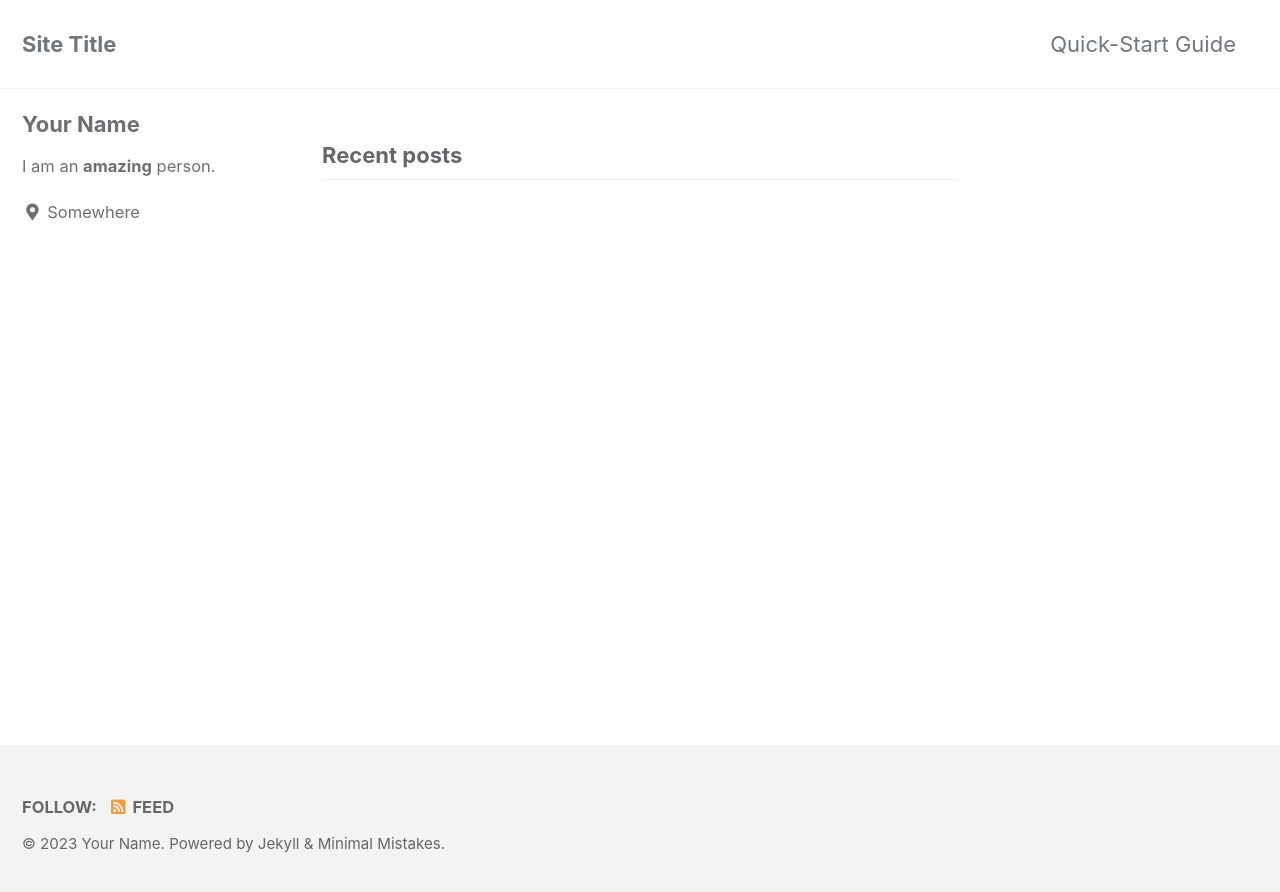
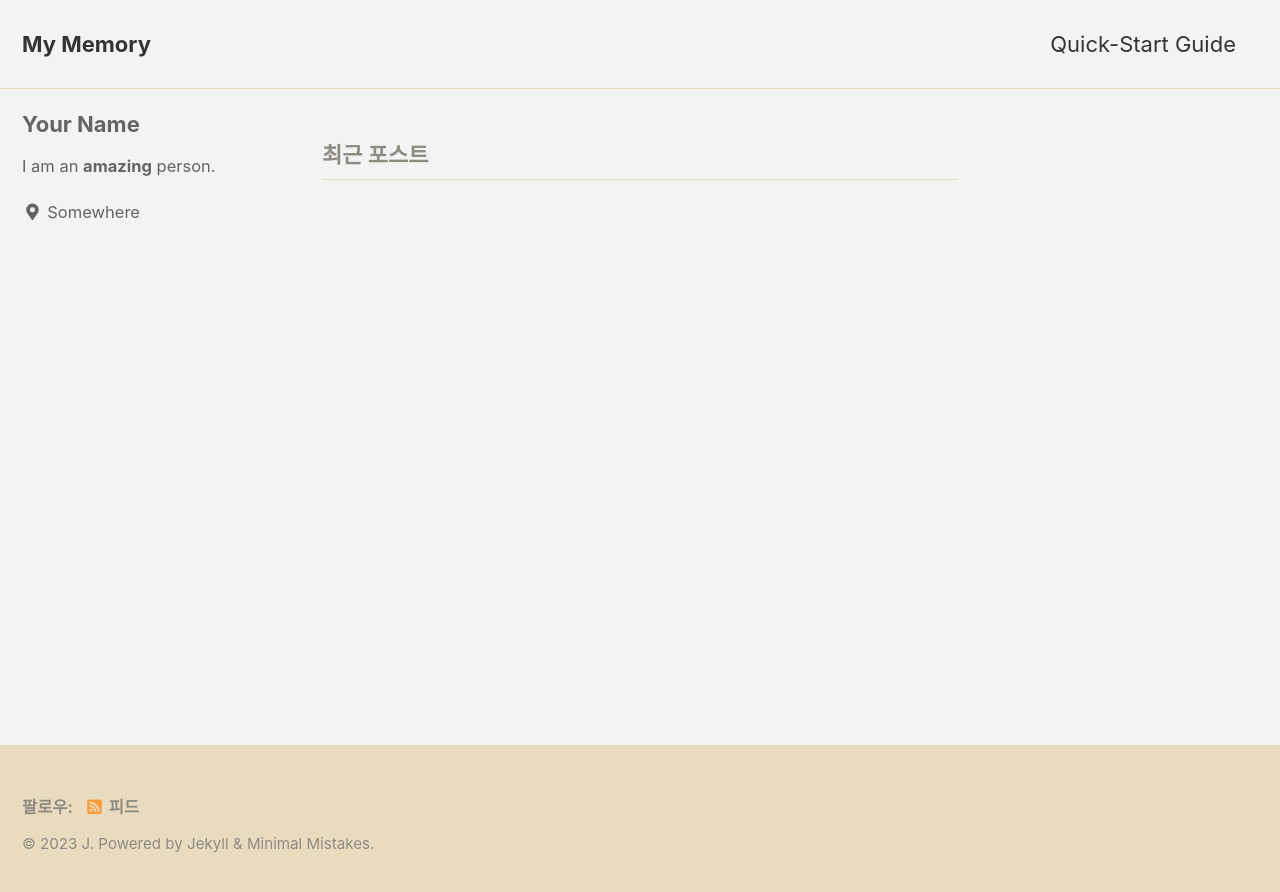
Before and after one commit to DeuxJay/DeuxJay.github.io, a Jekyll site: the page built from index.html, in a window 1280 px wide. Shown: the top 892 px of the page. Built offline with Jekyll 4.4.1, drawn with Linux system fonts in a browser that asks for light colours; cached includes are drawn as plain includes; the list of posts is cut into pages by our own code.

Commit message:
Customizing Blog -1.

```diff
--- a/_config.yml
+++ b/_config.yml
@@ -12,14 +12,14 @@
 
 # theme                  : "minimal-mistakes-jekyll"
 # remote_theme           : "mmistakes/minimal-mistakes"
-minimal_mistakes_skin    : "default" # "air", "aqua", "contrast", "dark", "dirt", "neon", "mint", "plum", "sunrise"
+minimal_mistakes_skin    : "dirt" # "default", "air", "aqua", "contrast", "dark", "dirt", "neon", "mint", "plum", "sunrise"
 
 # Site Settings
-locale                   : "en-US"
-title                    : "Site Title"
+locale                   : "ko-KR"  #lanugage code
+title                    : "My Memory"
 title_separator          : "-"
 subtitle                 : # site tagline that appears below site title in masthead
-name                     : "Your Name"
+name                     : "J"
 description              : "An amazing website."
 url                      : # the base hostname & protocol for your site e.g. "https://deuxjay.github.io"
 baseurl                  : # the subpath of your site, e.g. "/blog"
```
